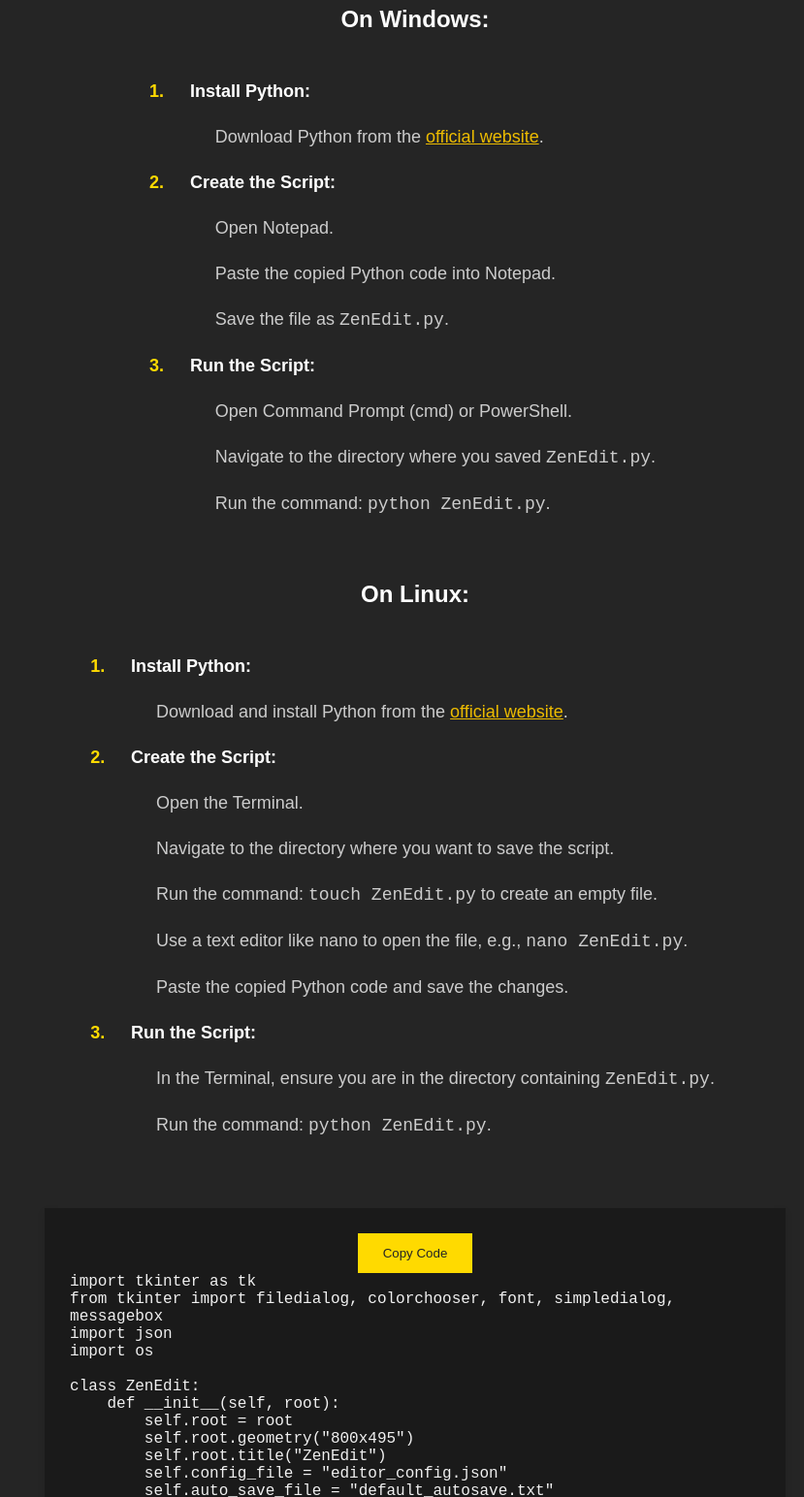
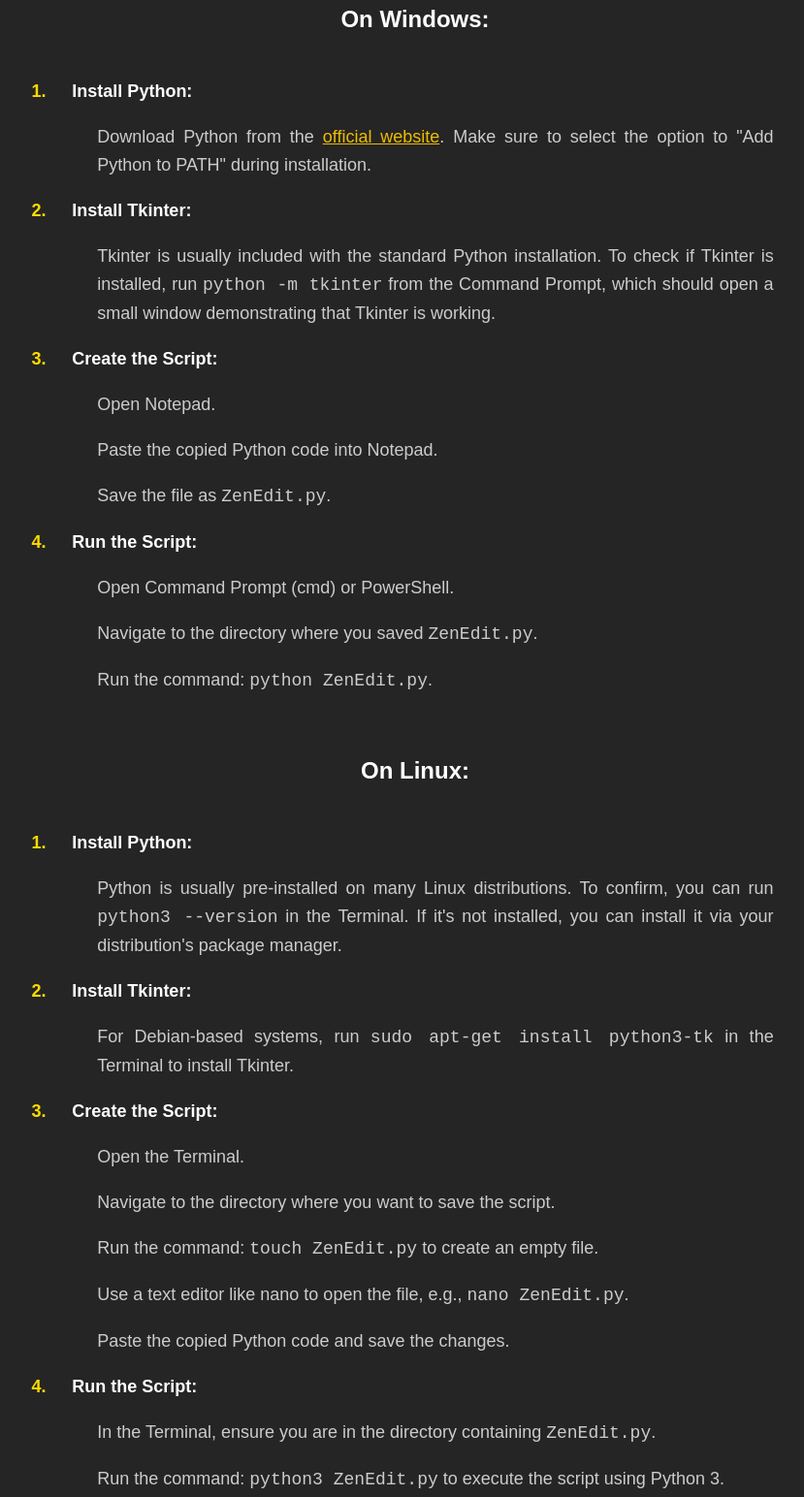
Before and after one commit to zenedit/zenedit, a plain HTML site: page index.html in a window 1280 px wide. Shown: the part 860-2404 px from the top of the page at 97% size, without its empty margins (212-1041 px from the left). Drawn offline with Linux system fonts and the light colour scheme.

Commit message:
Update index.html

```diff
--- a/index.html
+++ b/index.html
@@ -42,12 +42,15 @@ function copyToClipboard() {
 <p>ZenEdit is a streamlined and minimalist text editor designed to provide a distraction-free writing environment. It is built exclusively using native Python 3 libraries, ensuring simplicity and ease of use without the need for additional dependencies. This editor focuses on basic functionality that supports clear and focused writing tasks, making it an ideal choice for users who prefer an uncomplicated and efficient text editing experience.</p>
     <h2>ZenEdit Installation Guide</h2>
     <p>You can download the pre-compiled zip files for both Linux and Windows versions. However, if you prefer a more hands-on approach, you can follow the detailed step-by-step instructions below to execute the Python code and run ZenEdit on your computer.</p>
-<p class="important">IMPORTANT: The Windows executable (.exe) file was created using PyInstaller. Some antivirus programs may mistakenly flag this file as a virus. If this occurs, you can safely address this issue by navigating to the 'Threat Management' section of your antivirus software. Here, you should add the file to the 'Quarantine' or 'Exceptions' list, ensuring the program is not blocked. Rest assured, the executable does not contain any viruses. Once you have made this adjustment, you should be able to run the program without any issues.</p>
+    <p class="important">IMPORTANT: The Windows executable (.exe) file was created using PyInstaller. Some antivirus programs may mistakenly flag this file as a virus. If this occurs, you can safely address this issue by navigating to the 'Threat Management' section of your antivirus software. Here, you should add the file to the 'Quarantine' or 'Exceptions' list, ensuring the program is not blocked. Rest assured, the executable does not contain any viruses. Once you have made this adjustment, you should be able to run the program without any issues.</p>
 
     <h2>On Windows:</h2>
     <ol>
         <li><strong>Install Python:</strong>
-            <p>Download Python from the <a href="https://www.python.org/" target="_blank">official website</a>.</p>
+            <p>Download Python from the <a href="https://www.python.org/" target="_blank">official website</a>. Make sure to select the option to "Add Python to PATH" during installation.</p>
+        </li>
+        <li><strong>Install Tkinter:</strong>
+            <p>Tkinter is usually included with the standard Python installation. To check if Tkinter is installed, run <code>python -m tkinter</code> from the Command Prompt, which should open a small window demonstrating that Tkinter is working.</p>
         </li>
         <li><strong>Create the Script:</strong>
             <p>Open Notepad.</p>
@@ -64,7 +67,10 @@ function copyToClipboard() {
     <h2>On Linux:</h2>
     <ol>
         <li><strong>Install Python:</strong>
-            <p>Download and install Python from the <a href="https://www.python.org/" target="_blank">official website</a>.</p>
+            <p>Python is usually pre-installed on many Linux distributions. To confirm, you can run <code>python3 --version</code> in the Terminal. If it's not installed, you can install it via your distribution's package manager.</p>
+        </li>
+        <li><strong>Install Tkinter:</strong>
+            <p>For Debian-based systems, run <code>sudo apt-get install python3-tk</code> in the Terminal to install Tkinter.</p>
         </li>
         <li><strong>Create the Script:</strong>
             <p>Open the Terminal.</p>
@@ -75,7 +81,7 @@ function copyToClipboard() {
         </li>
         <li><strong>Run the Script:</strong>
             <p>In the Terminal, ensure you are in the directory containing <code>ZenEdit.py</code>.</p>
-            <p>Run the command: <code>python ZenEdit.py</code>.</p>
+            <p>Run the command: <code>python3 ZenEdit.py</code> to execute the script using Python 3.</p>
         </li>
     </ol>
         <div class="code-container">
```
